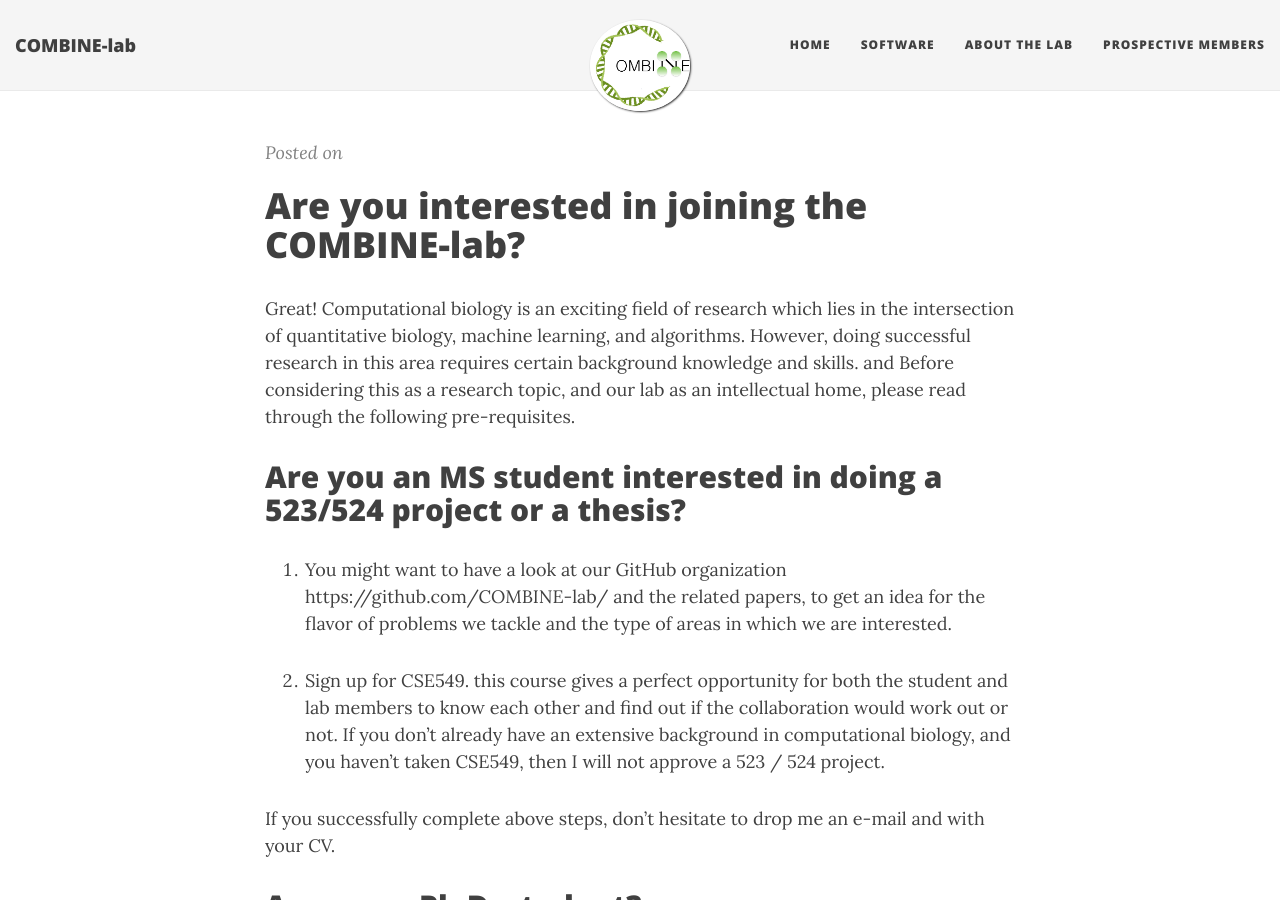
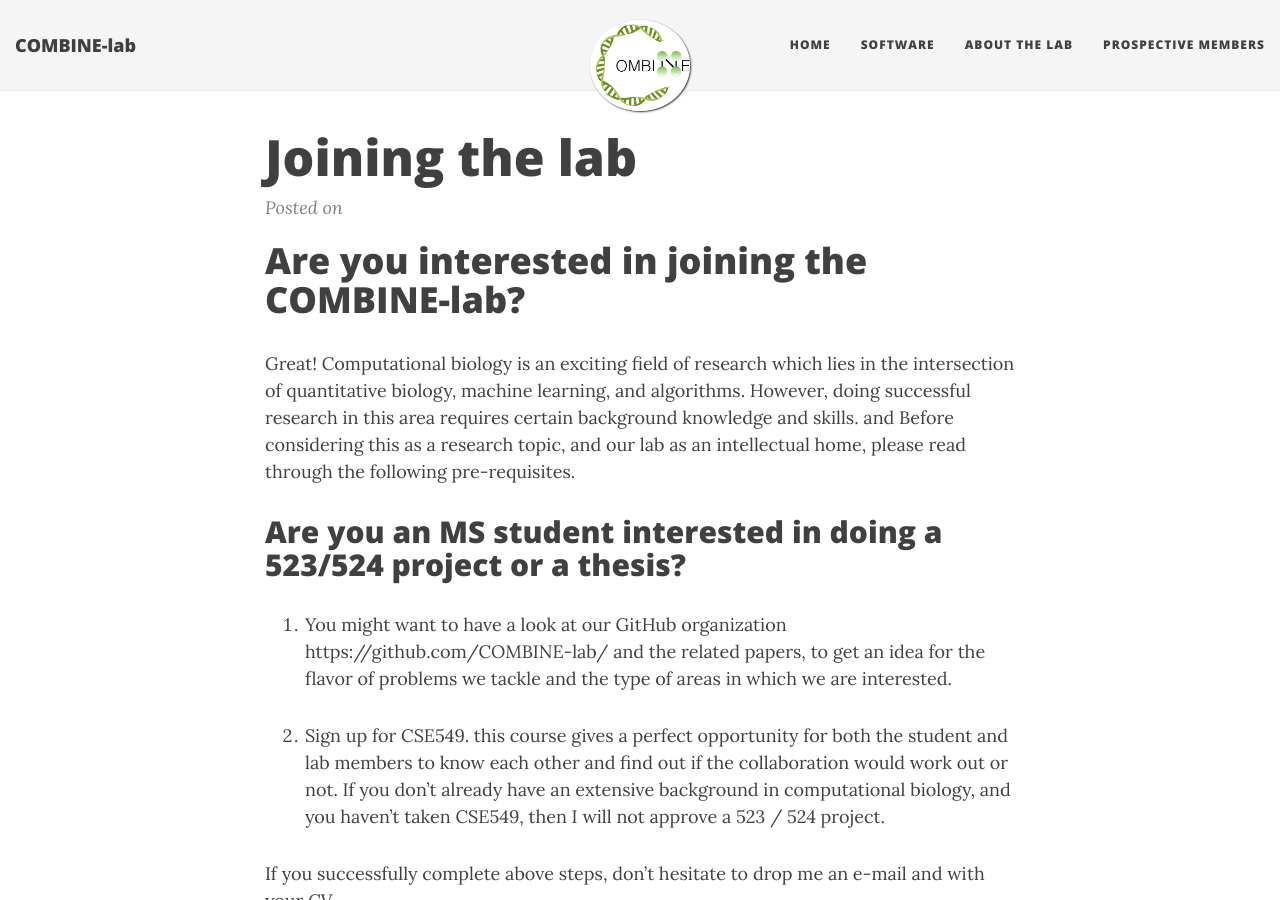
Before and after one commit to COMBINE-lab/COMBINE-lab.github.io-OLD, a Jekyll site: the page built from joining.md, in a window 1280 px wide and 900 px high. Built offline with Jekyll 4.4.1, drawn with Linux system fonts in a browser that asks for light colours; nearby versions of some CDN libraries.

Commit message:
Update joining.md

```diff
--- a/joining.md
+++ b/joining.md
@@ -1,6 +1,7 @@
 ---
 layout: post
 published: true
+title: Joining the lab
 ---
 # Are you interested in joining the COMBINE-lab?
 
```
